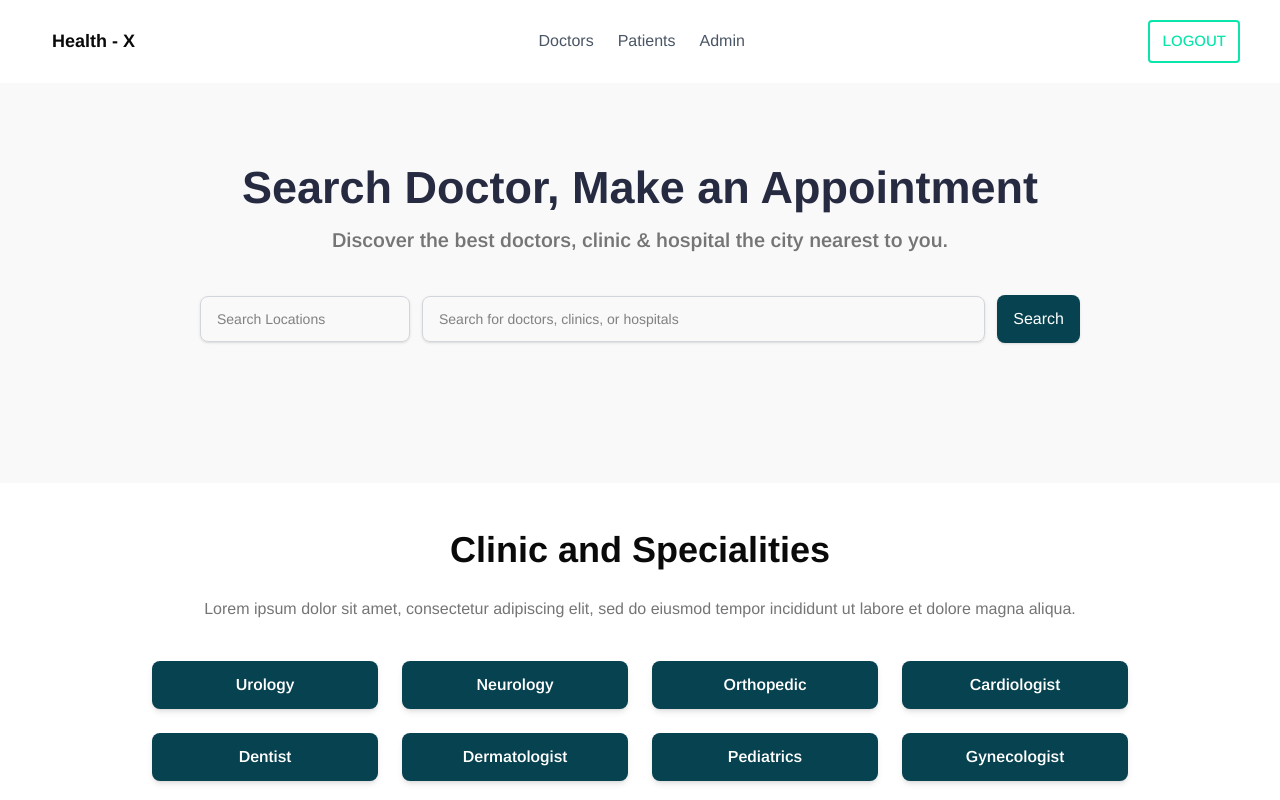
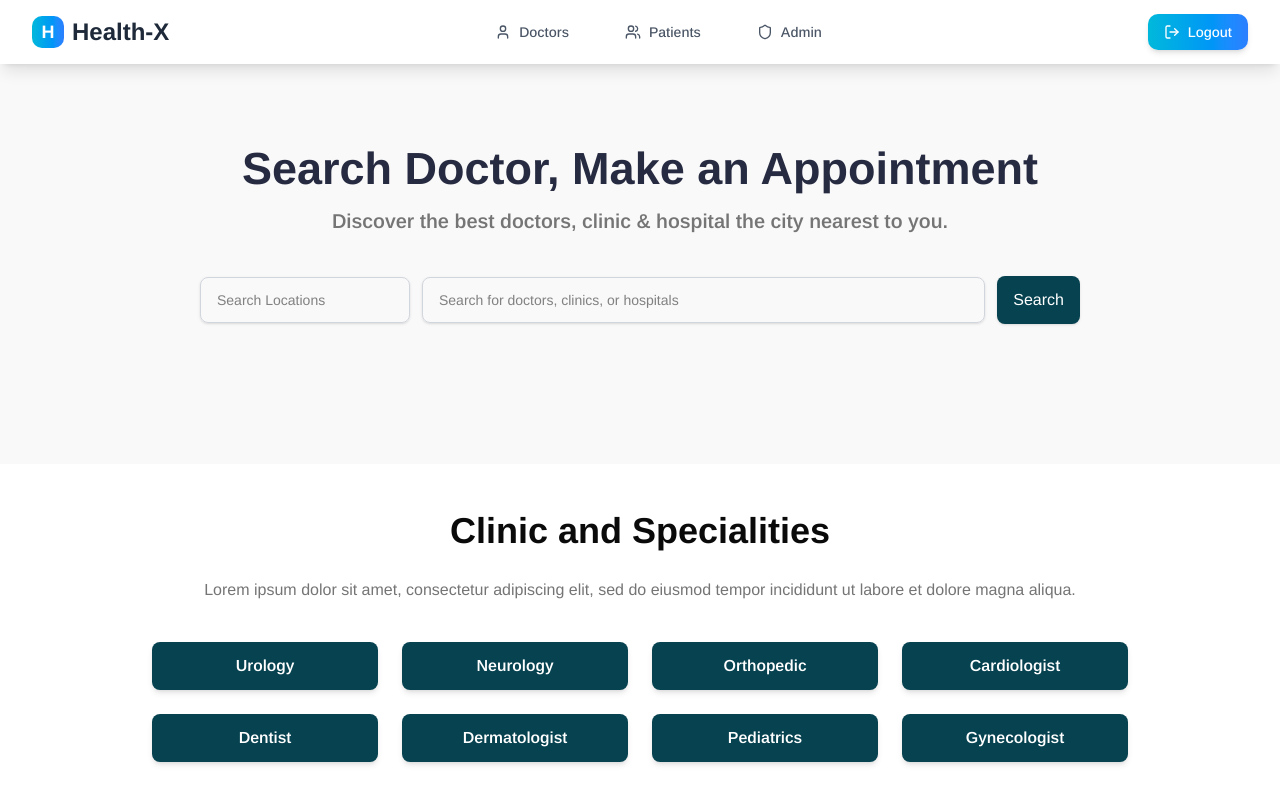
Before and after one commit to Kojo-Gyamfi/VIRTUAL-HEALTH-PLATFORM, a React (Vite) app: page /dashboard in a window 1280 px wide. Shown: the top 800 px of the page. Built offline with nearby package versions, Linux system fonts and the light colour scheme.

Commit message:
ui changes

```diff
--- a/src/components/Navbar.jsx
+++ b/src/components/Navbar.jsx
@@ -1,12 +1,12 @@
-import React from 'react'
+import React, { useState } from 'react'
 import { auth } from '../Firebase/firebase'
 import { useNavigate, Link } from 'react-router-dom'
-import { CircleCheckIcon, CircleHelpIcon, CircleIcon } from 'lucide-react'
+import { MenuIcon, XIcon, LogOutIcon, UsersIcon, UserIcon, ShieldIcon } from 'lucide-react'
 import { toast } from 'react-toastify'
-
 
 const Navbar = () => {
     const navigate = useNavigate();
+    const [isMobileMenuOpen, setIsMobileMenuOpen] = useState(false);
 
     // Logout function
     const handleLogout = async (e) => {
@@ -16,57 +16,138 @@ const Navbar = () => {
             console.log('User logged out successfully');
             toast.success('Logged out successfully');
             navigate('/');
-            // Optionally, redirect to login page or show a message
         } catch (error) {
             console.error('Logout failed:', error);
+            toast.error('Logout failed. Please try again.');
         }
     };
 
-    function ListItem({
-        title,
-        children,
-        href,
-        ...props
-    }) {
-        return (
-            <li {...props}>
-                <NavigationMenuLink asChild>
-                    <Link href={href}>
-                        <div className="text-sm leading-none font-medium">{title}</div>
-                        <p className="text-muted-foreground line-clamp-2 text-sm leading-snug">
-                            {children}
-                        </p>
-                    </Link>
-                </NavigationMenuLink>
-            </li>
-        );
-    }
+    const toggleMobileMenu = () => {
+        setIsMobileMenuOpen(!isMobileMenuOpen);
+    };
 
-    return (<>
-        <div className='bg-white shadow-md py-5 flex justify-between md:items-center px-10'>
+    const closeMobileMenu = () => {
+        setIsMobileMenuOpen(false);
+    };
 
-            <div>
-                <h1 className='font-bold text-[18px] pl-3'>Health - X</h1>
-            </div>
+    const navItems = [
+        {
+            name: 'Doctors',
+            to: '#',
+            icon: <UserIcon className="w-4 h-4" />,
+            description: 'Find and connect with healthcare professionals'
+        },
+        {
+            name: 'Patients',
+            to: '#',
+            icon: <UsersIcon className="w-4 h-4" />,
+            description: 'Manage patient records and appointments'
+        },
+        {
+            name: 'Admin',
+            to: '#',
+            icon: <ShieldIcon className="w-4 h-4" />,
+            description: 'System administration and settings'
+        }
+    ];
 
-            <div className='flex items-center space-x-6'>
-                <Link to="/doctors" className="text-gray-600 hover:text-gray-900 transition">Doctors</Link>
-                <Link to="/patients" className="text-gray-600 hover:text-gray-900 transition">Patients</Link>
-                <Link to="/admin" className="text-gray-600 hover:text-gray-900 transition">Admin</Link>
-            </div>
+    return (
+        <>
+            <nav className="bg-white shadow-lg sticky top-0 z-50">
+                <div className="max-w-7xl mx-auto px-4 sm:px-6 lg:px-8">
+                    <div className="flex justify-between items-center h-16">
+                        {/* Logo */}
+                        <div className="flex items-center">
+                            <Link to="/dashboard" className="flex items-center space-x-2">
+                                <div className="w-8 h-8 bg-gradient-to-r from-cyan-500 to-blue-500 rounded-lg flex items-center justify-center">
+                                    <span className="text-white font-bold text-lg">H</span>
+                                </div>
+                                <h1 className="font-bold text-xl sm:text-2xl text-gray-800">
+                                    Health-X
+                                </h1>
+                            </Link>
+                        </div>
 
+                        {/* Desktop Navigation */}
+                        <div className="hidden md:flex items-center space-x-8">
+                            {navItems.map((item) => (
+                                <Link
+                                    key={item.name}
+                                    to={item.to}
+                                    className="text-gray-600 hover:text-cyan-600 px-3 py-2 rounded-md text-sm font-medium transition-all duration-200 hover:bg-cyan-50 flex items-center space-x-2"
+                                >
+                                    {item.icon}
+                                    <span>{item.name}</span>
+                                </Link>
+                            ))}
+                        </div>
 
+                        {/* Desktop Logout Button */}
+                        <div className="hidden md:flex items-center">
+                            <button
+                                onClick={handleLogout}
+                                className="flex items-center space-x-2 bg-gradient-to-r from-cyan-500 to-blue-500 text-white px-4 py-2 rounded-lg text-sm font-medium hover:from-cyan-600 hover:to-blue-600 transition-all duration-200 transform hover:scale-105 shadow-md hover:shadow-lg"
+                            >
+                                <LogOutIcon className="w-4 h-4" />
+                                <span>Logout</span>
+                            </button>
+                        </div>
 
-            <div>
-                <button onClick={handleLogout} className=" border-2 border-[#09e5ab] rounded text-center
-                md:text-[15px] text-[10px] text-[#09e5ab] uppercase font-medium px-6 py-2 sm:px-3 hover:bg-[#09e5ab] hover:text-white
-                transition-colors duration-300 ease-in-out cursor-pointer">
-                    Logout
-                </button>
-            </div>
+                        {/* Mobile menu button */}
+                        <div className="md:hidden flex items-center">
+                            <button
+                                onClick={toggleMobileMenu}
+                                className="text-gray-600 hover:text-gray-900 hover:bg-gray-100 p-2 rounded-md transition-colors duration-200"
+                                aria-label="Toggle mobile menu"
+                            >
+                                {isMobileMenuOpen ? (
+                                    <XIcon className="h-6 w-6" />
+                                ) : (
+                                    <MenuIcon className="h-6 w-6" />
+                                )}
+                            </button>
+                        </div>
+                    </div>
+                </div>
 
-        </div>
-    </>
+                {/* Mobile menu */}
+                <div className={`md:hidden transition-all duration-300 ease-in-out ${
+                    isMobileMenuOpen
+                        ? 'max-h-96 opacity-100 border-t border-gray-200'
+                        : 'max-h-0 opacity-0 overflow-hidden'
+                }`}>
+                    <div className="px-4 py-3 space-y-2">
+                        {navItems.map((item) => (
+                            <Link
+                                key={item.name}
+                                to={item.to}
+                                onClick={closeMobileMenu}
+                                className="flex items-center space-x-3 text-gray-600 hover:text-cyan-600 hover:bg-cyan-50 px-3 py-3 rounded-lg transition-all duration-200"
+                            >
+                                <div className="text-cyan-500">
+                                    {item.icon}
+                                </div>
+                                <div className="flex-1">
+                                    <div className="font-medium">{item.name}</div>
+                                    <div className="text-xs text-gray-500">{item.description}</div>
+                                </div>
+                            </Link>
+                        ))}
+
+                        {/* Mobile Logout Button */}
+                        <div className="pt-4 border-t border-gray-200">
+                            <button
+                                onClick={handleLogout}
+                                className="w-full flex items-center justify-center space-x-2 bg-gradient-to-r from-red-500 to-pink-500 text-white px-4 py-3 rounded-lg font-medium hover:from-red-600 hover:to-pink-600 transition-all duration-200 transform hover:scale-105 shadow-md hover:shadow-lg"
+                            >
+                                <LogOutIcon className="w-4 h-4" />
+                                <span>Logout</span>
+                            </button>
+                        </div>
+                    </div>
+                </div>
+            </nav>
+        </>
     );
 };
 
```
